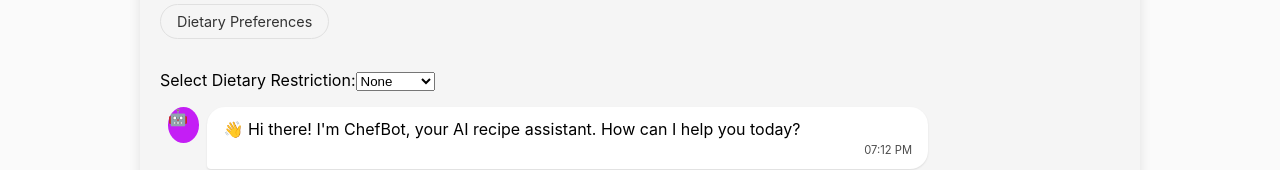
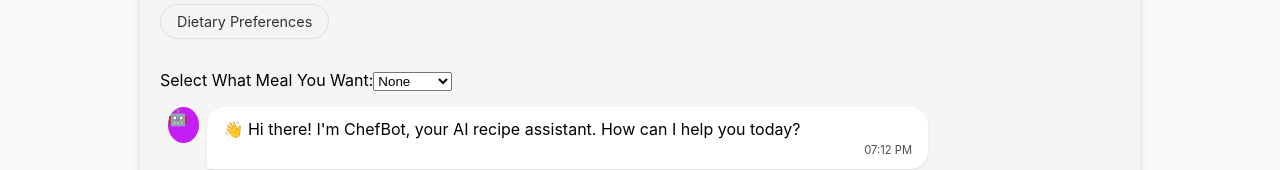
Before and after one commit to KhoiHuynh2212/Recipe-Ai, a React (Create React App) app in the folder frontend-new/: page / in a window 1280 px wide. Shown: the part 337-507 px from the top of the page. Built offline with nearby package versions, Linux system fonts and the light colour scheme.

Commit message:
Updated type of meal

```diff
--- a/frontend-new/src/components/ChatUI/ChatUI.js
+++ b/frontend-new/src/components/ChatUI/ChatUI.js
@@ -51,9 +51,9 @@ const ChatUI = ({ onShowMealPlanner }) => {
 
             <RestrictedMealSettings onSendMessage={handleSettingsMessage} />
 
-            {/* Dietary Restriction Dropdown */}
+            {/* Time of day meal planner */}
             <div className="diet-restriction-container">
-              <label htmlFor="diet-restriction">Select Dietary Restriction:</label>
+              <label htmlFor="diet-restriction">Select What Meal You Want:</label>
               <select
                 id="diet-restriction"
                 value={dietRestriction}
```
